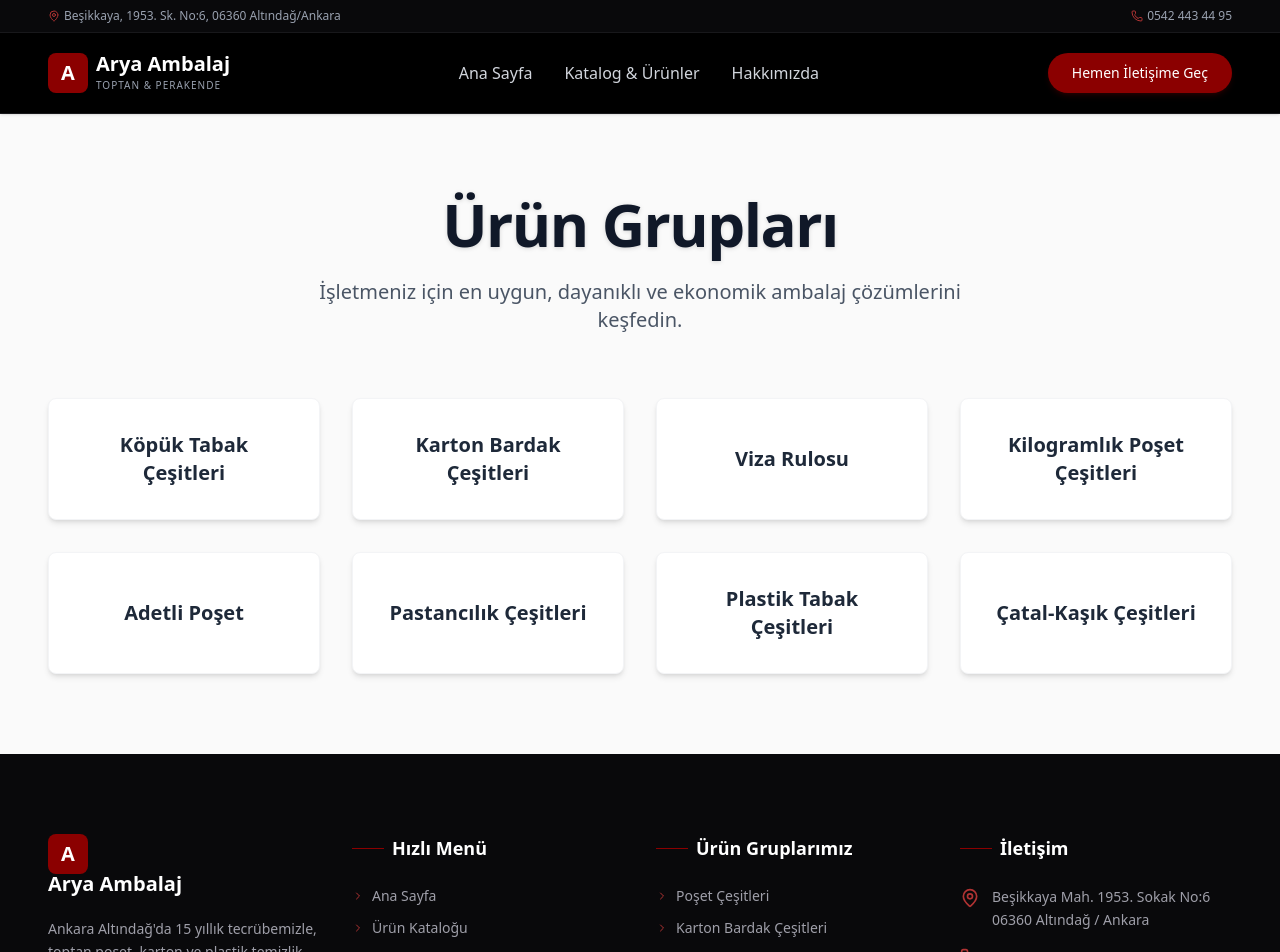
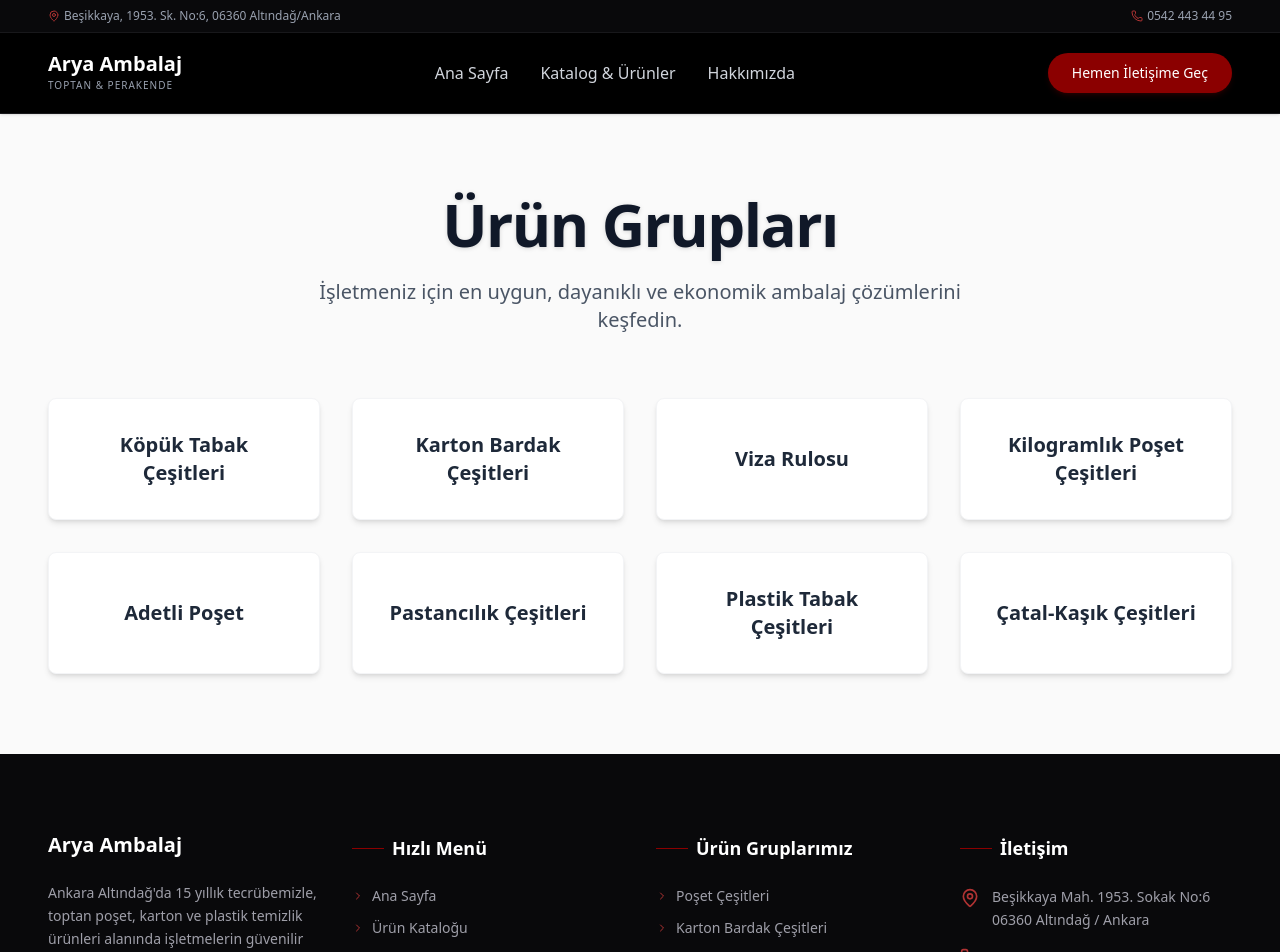
Before and after one commit to ardaeminoglu001-ship-it/aryaambalaj, a Next.js app: page /urunler in a window 1280 px wide. Shown: the top 952 px of the page. Built offline with nearby package versions, Linux system fonts and the light colour scheme; a web font is replaced by a local one.

Commit message:
style: Remove letter A logo from Navbar and Footer

```diff
--- a/src/components/layout/Footer.tsx
+++ b/src/components/layout/Footer.tsx
@@ -11,15 +11,10 @@ export default function Footer() {
 
                     {/* Company Info */}
                     <div className="space-y-6">
-                        <Link href="/" className="flex items-center gap-2 inline-block">
-                            <div className="bg-primary-800 text-white w-10 h-10 rounded-lg flex items-center justify-center font-serif font-bold text-xl">
-                                A
-                            </div>
-                            <div className="flex flex-col">
-                                <span className="font-serif font-bold text-xl text-white leading-none">
-                                    Arya Ambalaj
-                                </span>
-                            </div>
+                        <Link href="/" className="flex flex-col inline-block">
+                            <span className="font-serif font-bold text-xl text-white leading-none">
+                                Arya Ambalaj
+                            </span>
                         </Link>
                         <p className="text-zinc-400 text-sm leading-relaxed">
                             Ankara Altındağ'da 15 yıllık tecrübemizle, toptan poşet, karton ve plastik temizlik ürünleri alanında işletmelerin güvenilir tedarikçisiyiz. Kalite ve uygun fiyat odaklı hizmet anlayışımızla yanınızdayız.
@@ -143,7 +138,7 @@ export default function Footer() {
                         </div>
                     </div>
                 </div>
-            </div>
-        </footer>
+            </div >
+        </footer >
     );
 }
--- a/src/components/layout/Navbar.tsx
+++ b/src/components/layout/Navbar.tsx
@@ -33,11 +33,8 @@ export default function Navbar() {
             {/* Main Navbar */}
             <div className="px-4 md:px-6 lg:px-12">
                 <div className="flex justify-between items-center h-20">
-                    {/* Logo */}
-                    <Link href="/" className="flex items-center gap-2">
-                        <div className="bg-primary-800 text-white w-10 h-10 rounded-lg flex items-center justify-center font-serif font-bold text-xl shadow-md">
-                            A
-                        </div>
+                    {/* Logo Text Only */}
+                    <Link href="/" className="flex items-center">
                         <div className="flex flex-col">
                             <span className="font-serif font-bold text-xl text-white leading-none">
                                 Arya Ambalaj
```
